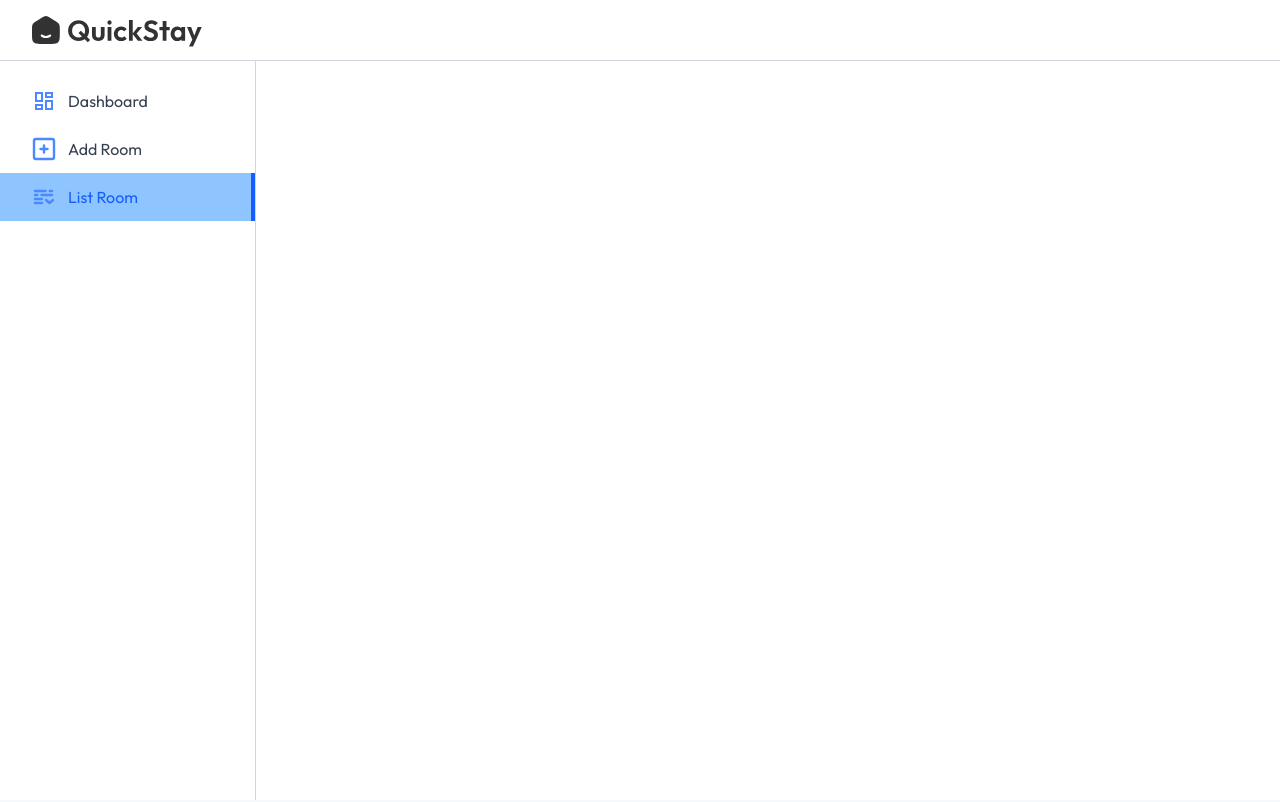
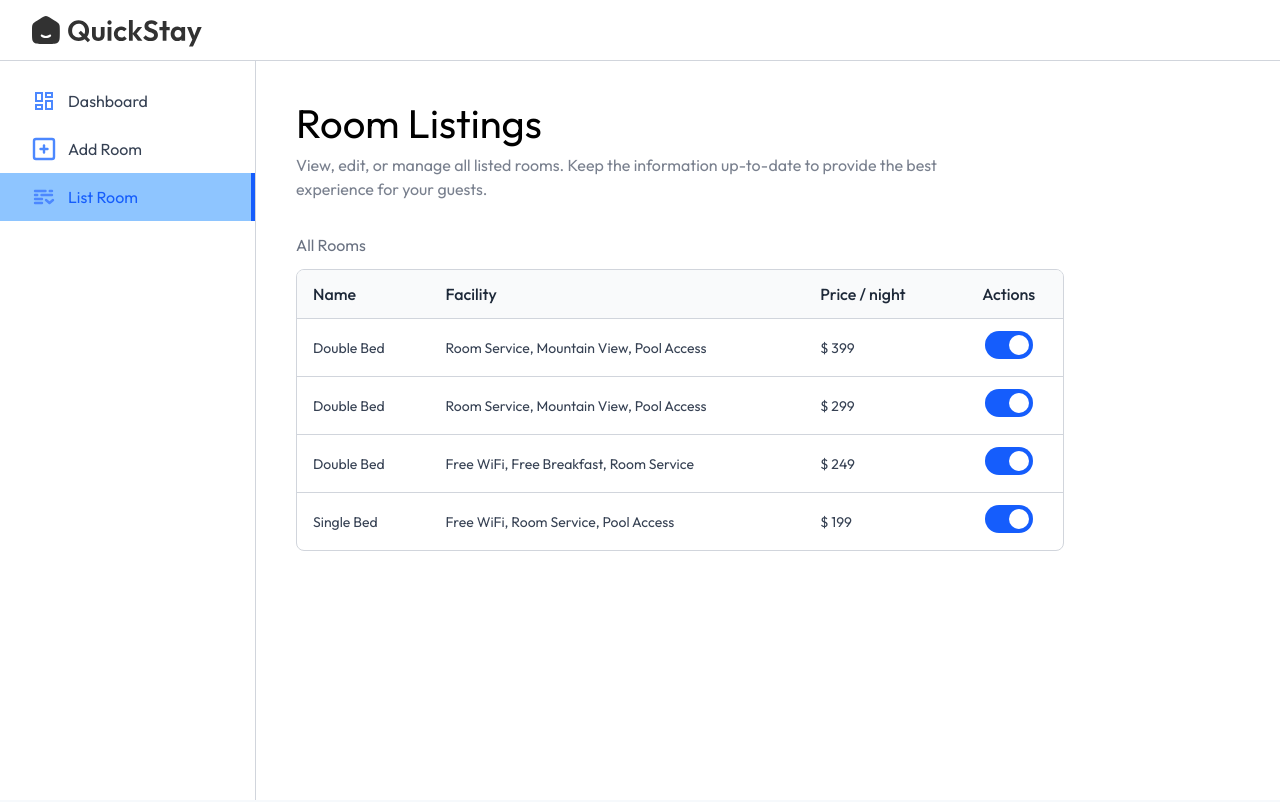
Before and after one commit to Naphees-7667/QuickStay, a React (Vite) app in the folder client/: page /owner/list-room in a window 1280 px wide. Shown: the top 802 px of the page. Built offline with nearby package versions, Linux system fonts and the light colour scheme; no server answers; a web font is replaced by a local one.

Commit message:
HotelOwner Dashboard-

```diff
--- a/client/src/Pages/hotelOwner/ListRoom.jsx
+++ b/client/src/Pages/hotelOwner/ListRoom.jsx
@@ -1,11 +1,69 @@
-import React from 'react'
+import React, { useState } from "react";
+import Title from "../../components/Title";
+import { roomsDummyData } from "../../assets/assets";
 
 const ListRoom = () => {
+  const [rooms, setRooms] = useState(roomsDummyData);
   return (
     <div>
+      <Title
+        align={"left"}
+        title={"Room Listings"}
+        font={"outfit"}
+        subTitle={
+          "View, edit, or manage all listed rooms. Keep the information up-to-date to provide the best experience for your guests."
+        }
+      />
+      <p className="text-gray-500 mt-8">All Rooms</p>
+      <div className="w-full max-w-3xl text-left border border-gray-300 rounded-lg max-h-80 overflow-y-scroll mt-3">
+        <table className="w-full">
+          <thead className="bg-gray-50">
+            <tr>
+              <th className="py-3 px-4 text-gray-800 font-medium">Name</th>
+              <th className="py-3 px-4 text-gray-800 font-medium max-sm:hidden">
+                Facility
+              </th>
+              <th className="py-3 px-4 text-gray-800 font-medium">
+                Price / night
+              </th>
+              <th className="py-3 px-4 text-gray-800 font-medium text-center">
+                Actions
+              </th>
+            </tr>
+          </thead>
+          <tbody className="text-sm">
+            {rooms.map((room, index) => (
+              <tr key={index}>
+                <td className="py-3 px-4 text-gray-700 border-t border-gray-300">
+                  {room.roomType}
+                </td>
+                {/* join help us to convert array to string and it seperate by comma */}
+                <td className="py-3 px-4 text-gray-700 border-t border-gray-300 max-sm:hidden">
+                  {room.amenities.join(", ")}
+                </td>
 
+                <td className="py-3 px-4 text-gray-700 border-t border-gray-300">
+                  $ {room.pricePerNight}
+                </td>
+
+                <td className="py-3 px-4 border-t border-gray-300 text-sm text-red-500 text-center">
+                  <label className="relative inline-flex items-center cursor-pointer gap-3">
+                    <input
+                      type="checkbox"
+                      checked={room.isAvailable}
+                      className="sr-only peer"
+                    />
+                    <div className="w-12 h-7 bg-slate-300 rounded-full peer peer-checked:bg-blue-600 transition-colors duration-200"></div>
+                    <span className="dot absolute left-1 top-1 w-5 h-5 bg-white rounded-full transition-transform duration-200 ease-in-out peer-checked:translate-x-5"></span>
+                  </label>
+                </td>
+              </tr>
+            ))}
+          </tbody>
+        </table>
+      </div>
     </div>
-  )
-}
+  );
+};
 
-export default ListRoom
+export default ListRoom;
```
